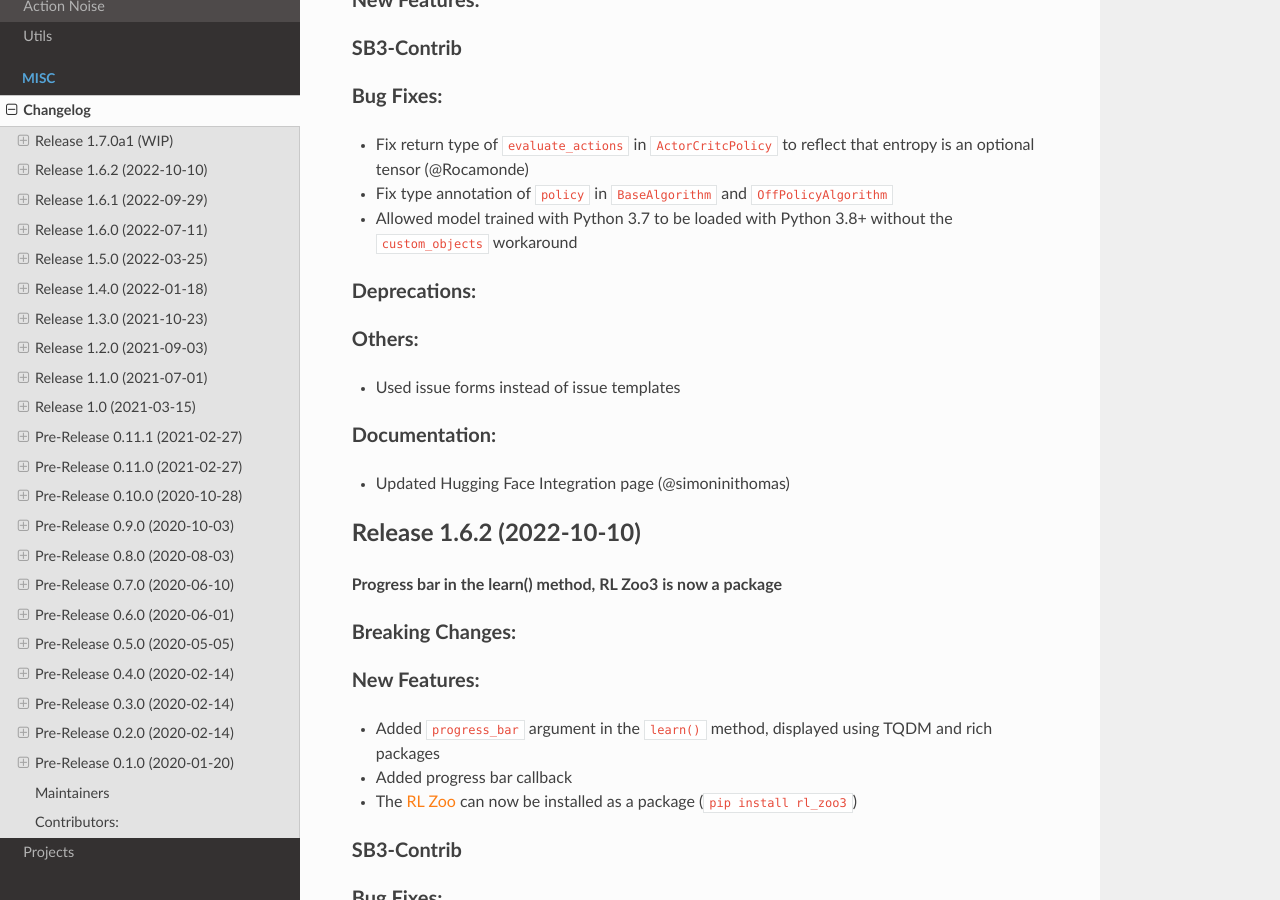
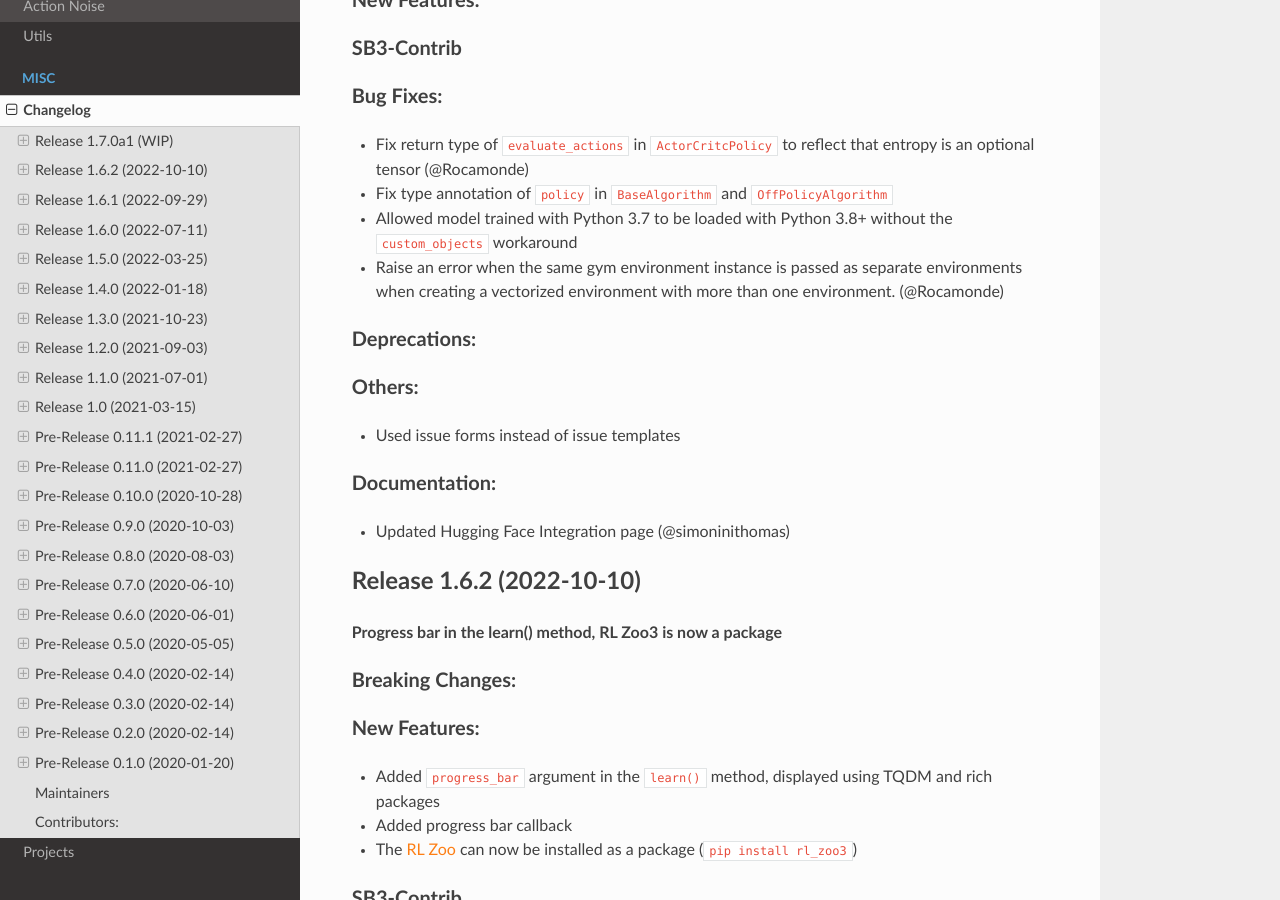
Before and after one commit to DLR-RM/stable-baselines3, a Sphinx documentation site: the page built from docs/misc/changelog.rst, in a window 1280 px wide and 900 px high, scrolled down 393 px. Built offline with Sphinx 7.4.7 and the Read the Docs theme 2.0.0, drawn with Linux system fonts in a browser that asks for light colours.

Commit message:
At to changelog

```diff
--- a/docs/misc/changelog.rst
+++ b/docs/misc/changelog.rst
@@ -25,6 +25,7 @@ Bug Fixes:
 - Fix return type of ``evaluate_actions`` in ``ActorCritcPolicy`` to reflect that entropy is an optional tensor (@Rocamonde)
 - Fix type annotation of ``policy`` in ``BaseAlgorithm`` and ``OffPolicyAlgorithm``
 - Allowed model trained with Python 3.7 to be loaded with Python 3.8+ without the ``custom_objects`` workaround
+- Raise an error when the same gym environment instance is passed as separate environments when creating a vectorized environment with more than one environment. (@Rocamonde)
 
 Deprecations:
 ^^^^^^^^^^^^^
```
